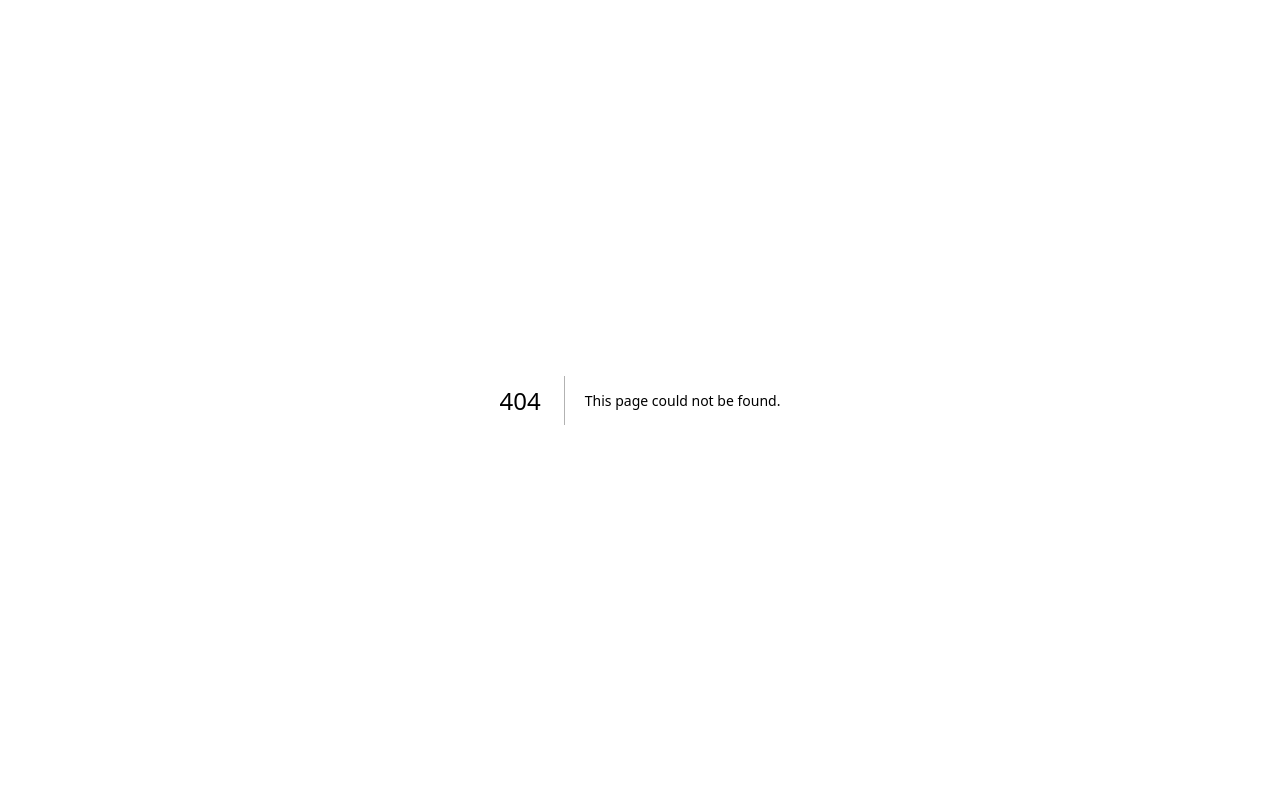
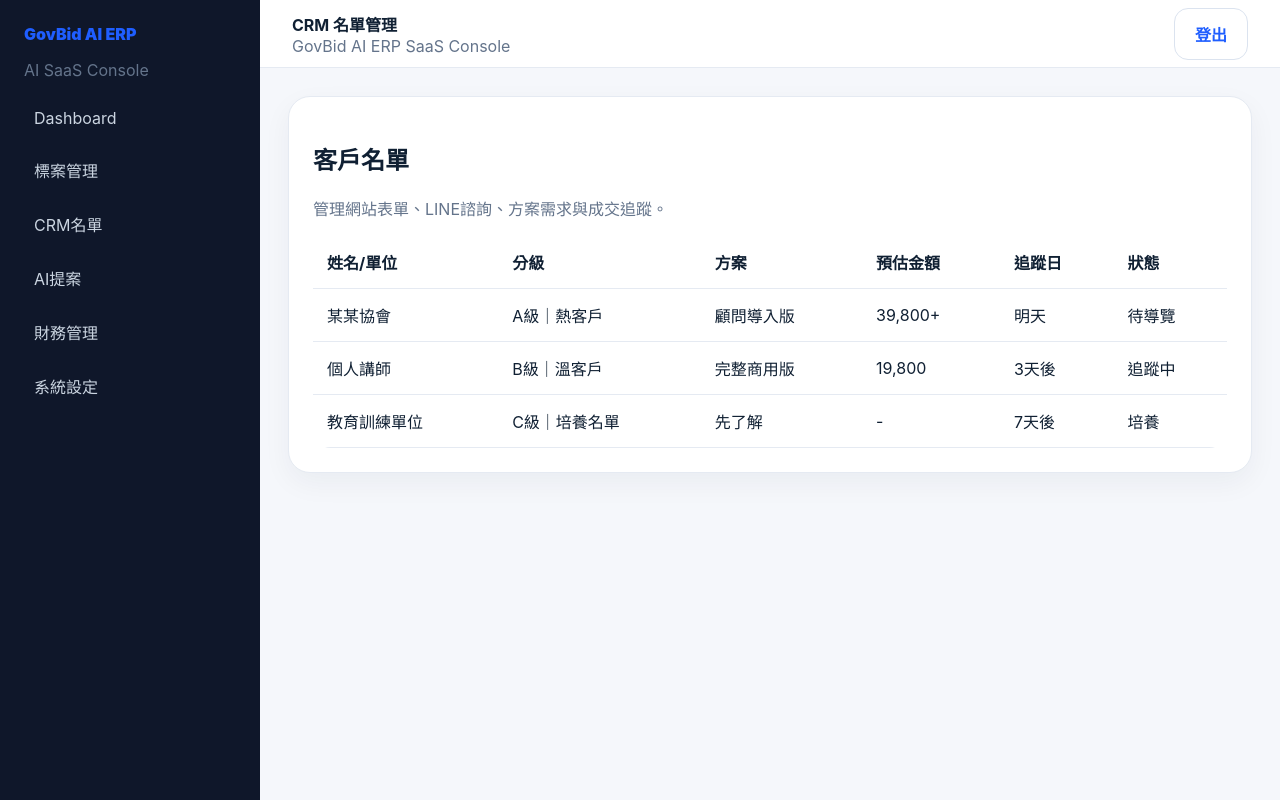
Before and after one commit to ccazhu-coder/job-exam-game, a Next.js app in the folder govbid-ai-erp/saas-mvp/: page /crm in a window 1280 px wide. Before the commit this address had no page. Built offline with nearby package versions, Linux system fonts and the light colour scheme.

Commit message:
Create CRM page

```diff
--- /dev/null
+++ b/govbid-ai-erp/saas-mvp/app/crm/page.js
@@ -0,0 +1,29 @@
+import Sidebar from '../../components/Sidebar';
+import Topbar from '../../components/Topbar';
+
+const leads = [
+  { name: '某某協會', level: 'A級｜熱客戶', plan: '顧問導入版', amount: '39,800+', next: '明天', status: '待導覽' },
+  { name: '個人講師', level: 'B級｜溫客戶', plan: '完整商用版', amount: '19,800', next: '3天後', status: '追蹤中' },
+  { name: '教育訓練單位', level: 'C級｜培養名單', plan: '先了解', amount: '-', next: '7天後', status: '培養' },
+];
+
+export default function CrmPage() {
+  return (
+    <div className="dashboard">
+      <Sidebar />
+      <main>
+        <Topbar title="CRM 名單管理" />
+        <div className="main">
+          <section className="card">
+            <h2>客戶名單</h2>
+            <p className="muted">管理網站表單、LINE諮詢、方案需求與成交追蹤。</p>
+            <table className="table">
+              <thead><tr><th>姓名/單位</th><th>分級</th><th>方案</th><th>預估金額</th><th>追蹤日</th><th>狀態</th></tr></thead>
+              <tbody>{leads.map((lead) => <tr key={lead.name}><td>{lead.name}</td><td>{lead.level}</td><td>{lead.plan}</td><td>{lead.amount}</td><td>{lead.next}</td><td>{lead.status}</td></tr>)}</tbody>
+            </table>
+          </section>
+        </div>
+      </main>
+    </div>
+  );
+}
```
